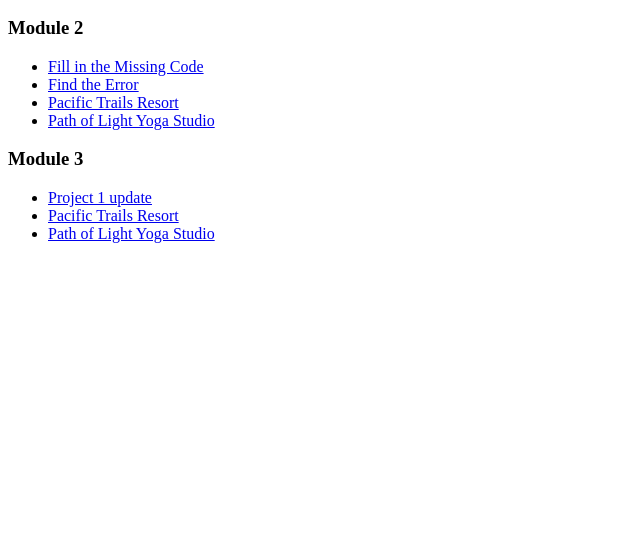
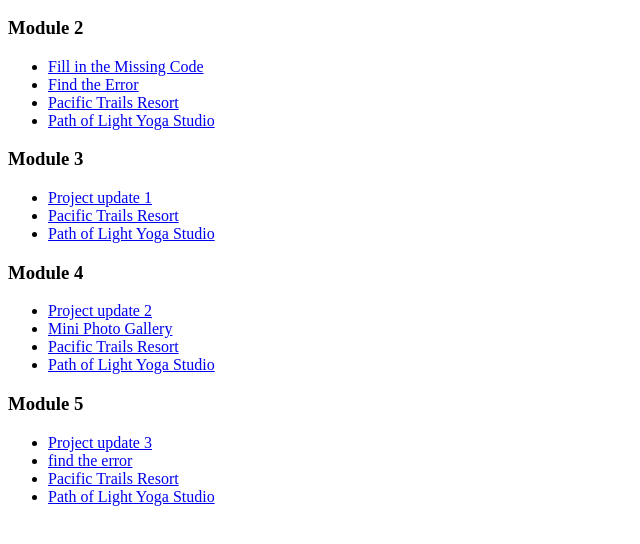
Before and after one commit to hackedWifi/cas206, a plain HTML site: page index.html in a window 1280 px wide. Shown: the part 110-654 px from the top of the page, without its empty margins (0-640 px from the left). Drawn offline with Linux system fonts and the light colour scheme.

Commit message:
add module 5 links

```diff
--- a/index.html
+++ b/index.html
@@ -3,7 +3,7 @@
 <!--
 Assignment Name: Course Table of Contents Page
 File Name: index.html
-Date: 09/25/18
+Date: 10/22/18
 Programmer: Augusto DelValle
 -->
 
@@ -25,9 +25,23 @@ Programmer: Augusto DelValle
   </ul> <!-- End of weekly module -->
    <h3>Module 3</h3>
   <ul>
-  <li><a href="project/project_update_1.html">Project 1 update</a></li>
+  <li><a href="project/project_update_1.html">Project update 1</a></li>
   <li><a href="module3/pacific_trails/index.html">Pacific Trails Resort</a></li>
   <li><a href="module3/yoga_studio/index.html">Path of Light Yoga Studio</a></li>
   </ul> <!-- End of weekly module -->
+  <h3>Module 4</h3>
+ <ul>
+ <li><a href="project/project_update_2.html">Project update 2</a></li>
+ <li><a href="module4/labex4/photo_gallery.html">Mini Photo Gallery</a></li>
+ <li><a href="module4/pacific_trails/index.html">Pacific Trails Resort</a></li>
+ <li><a href="module4/yoga_studio/index.html">Path of Light Yoga Studio</a></li>
+ </ul> <!-- End of weekly module -->
+ <h3>Module 5</h3>
+<ul>
+<li><a href="project/structure.html">Project update 3</a></li>
+<li><a href="module5/find_the_error.html">find the error</a></li>
+<li><a href="module5/pacific_trails/index.html">Pacific Trails Resort</a></li>
+<li><a href="module5/yoga_studio/index.html">Path of Light Yoga Studio</a></li>
+</ul> <!-- End of weekly module -->
 </body>
 </html>
```
